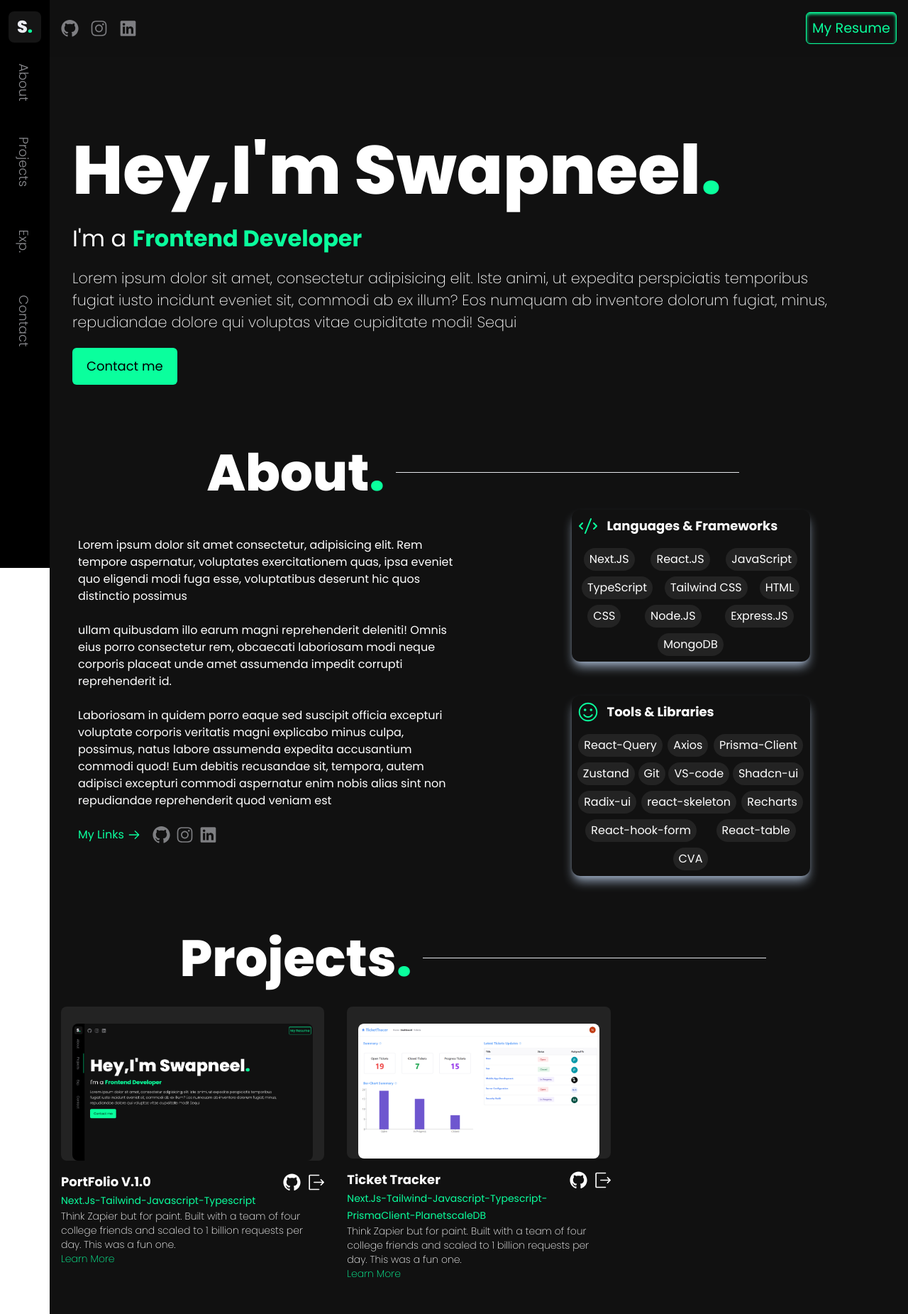
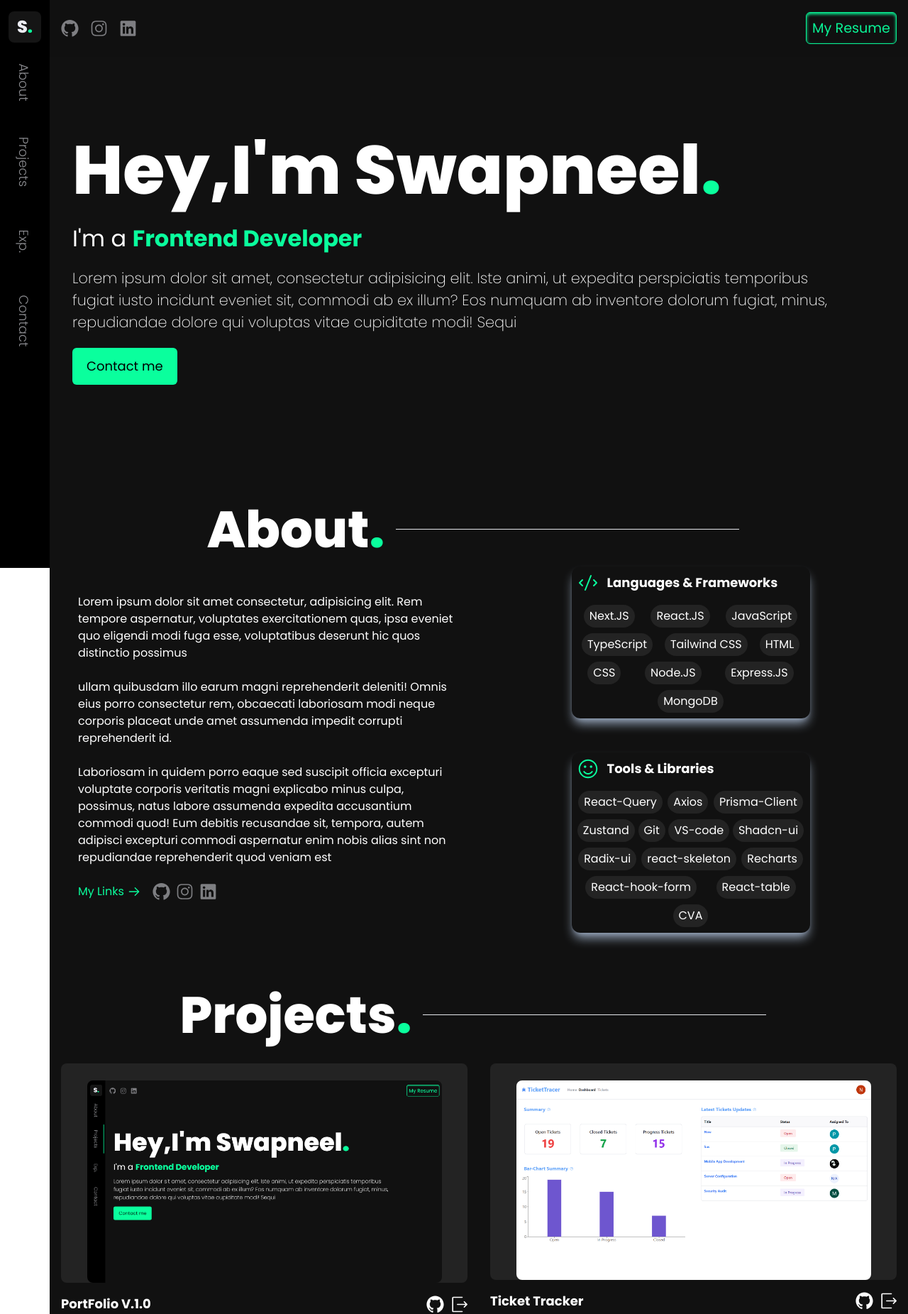
Before and after one commit to swapneel1026/portfolio-v.1.0, a Next.js app: page / in a window 1280 px wide. Shown: the top 1851 px of the page at 71% size. Built offline with nearby package versions, Linux system fonts and the light colour scheme.

Commit message:
fix:eslint err

```diff
--- a/src/app/components/ContactSection.tsx
+++ b/src/app/components/ContactSection.tsx
@@ -24,7 +24,7 @@ const ContactSection = () => {
             <span className="text-[#0aff9d]">
               <Link href={"https://instagram.com/neeel4642"}>Instagram</Link>
             </span>{" "}
-            if that's more your speed.
+            if that&apos;s more your speed.
           </p>
           <Link
             href={"mailto:swapneelshubham44@gmail.com"}
--- a/src/app/components/HeroSection.tsx
+++ b/src/app/components/HeroSection.tsx
@@ -4,10 +4,10 @@ const HeroSection = () => {
   return (
     <div className="p-2  md:px-8 xl:max-w-6xl  flex flex-col flex-wrap justify-stretch">
       <h1 className="text-white text-[2.5rem] md:text-[4rem] lg:text-[6rem] font-extrabold">
-        Hey,I'm Swapneel<span className="text-[#0aff9d]">.</span>
+        Hey,I&apos;m Swapneel<span className="text-[#0aff9d]">.</span>
       </h1>
       <h2 className="text-white font-normal text-[2rem]">
-        I'm a{" "}
+        I&apos;m a{" "}
         <span className="text-[#0aff9d] font-bold">Frontend Developer</span>
       </h2>
       <p className="text-white font-extralight mt-4 md:text-[1.3rem] ">
--- a/src/app/components/ProjectCard.tsx
+++ b/src/app/components/ProjectCard.tsx
@@ -36,9 +36,10 @@ export function ProjectCard({ data }: any) {
         </span>
       </h1>
       {techStack.map((t, i) => (
-        <p className="inline-flex capitalize text-[#0aff9d] text-sm">{`${t}${
-          i !== techStack.length - 1 ? "-" : ""
-        }`}</p>
+        <p
+          key={i}
+          className="inline-flex capitalize text-[#0aff9d] text-sm"
+        >{`${t}${i !== techStack.length - 1 ? "-" : ""}`}</p>
       ))}
       <p className="text-white text-sm font-[200]">
         {data?.desc} <br />
--- a/src/app/components/ProjectSection.tsx
+++ b/src/app/components/ProjectSection.tsx
@@ -43,10 +43,14 @@ const ProjectSection = () => {
         </h1>
         <hr className="w-[40%] mx-4" />
       </header>
-      <section className="gap-[4rem] flex mx-auto mt-4 ">
+      <section className="gap-[4rem] flex  mt-4 ">
         <div
           className={`grid grid-cols-1 md:grid-cols-2 lg:grid-cols-3 ${
-            PorjectData.length > 3 ? "xl:grid-cols-4" : "xl:grid-cols-3"
+            PorjectData.length >= 3
+              ? "xl:grid-cols-4"
+              : PorjectData.length == 2
+              ? "xl:grid-cols-2 lg:grid-cols-2"
+              : ""
           } gap-8 p-3 md:p-4 `}
         >
           {PorjectData.map((d) => (
--- a/src/app/components/SideNavbar.tsx
+++ b/src/app/components/SideNavbar.tsx
@@ -4,6 +4,7 @@ import { useState } from "react";
 
 const SideNavbar = () => {
   const [selected, setselected] = useState("");
+
   const links = [
     {
       linkName: "About",
--- a/src/app/page.tsx
+++ b/src/app/page.tsx
@@ -11,7 +11,7 @@ export default function Home() {
       <main className="">
         <TopNav />
         <div className="flex flex-col items-stretch">
-          <section className="pt-[4rem] md:pt-[5rem] " id="main">
+          <section className="py-[4rem]  md:py-[5rem]  " id="main">
             <HeroSection />
           </section>
           <section id="about" className="pt-[4rem] md:pt-[5rem]">
```
